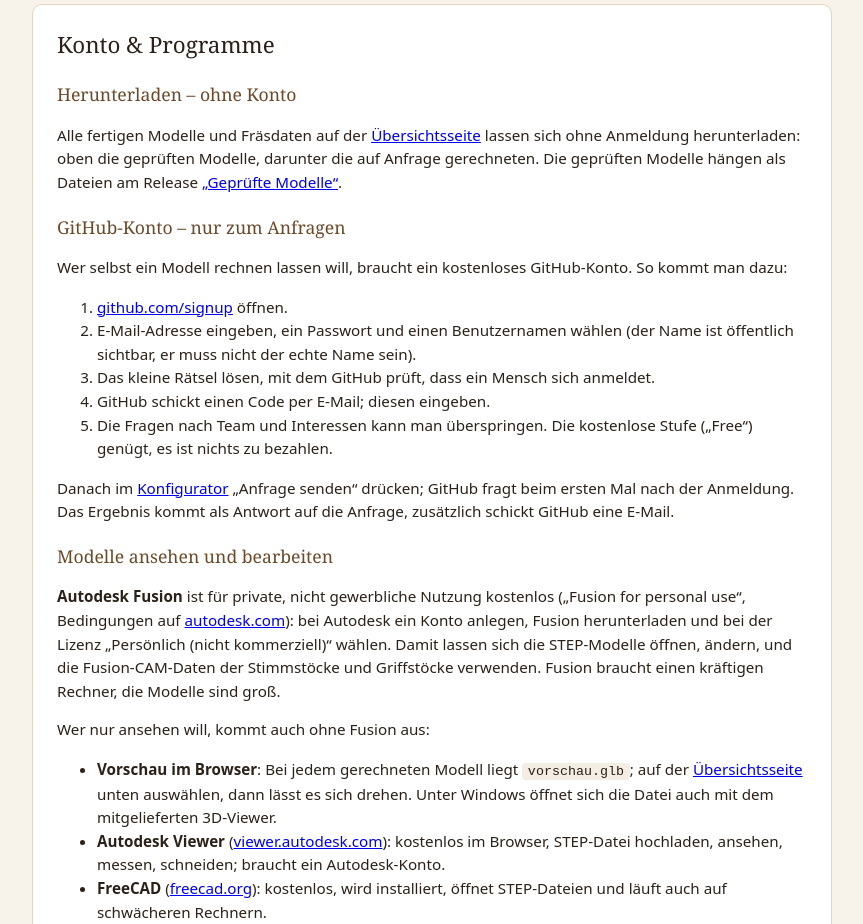
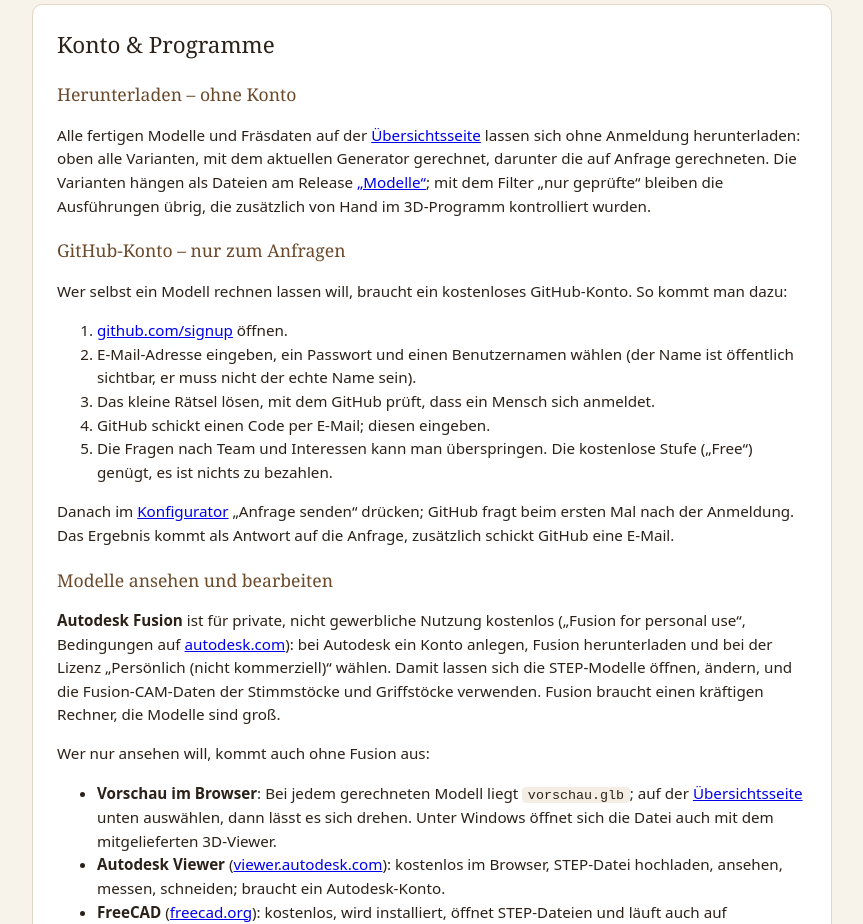
Before and after one commit to jpascher/harmonika-3d, a plain HTML site: page docs/hilfe.html in a window 1280 px wide. Shown: the part 8920-9844 px from the top of the page, without its empty margins (334-1197 px from the left). Drawn offline with Linux system fonts and the light colour scheme.

Commit message:
Hilfe/README: Downloads aus dem Release Modelle
Co-Authored-By: Claude Opus 5.5 <noreply@anthropic.com>
Claude-Session: https://claude.ai/code/session_01L5kAKyWhhbEPZbEEdnCQY2

```diff
--- a/docs/hilfe.html
+++ b/docs/hilfe.html
@@ -214,7 +214,7 @@
 <section id="ansehen">
   <h2>Konto &amp; Programme</h2>
   <h3>Herunterladen – ohne Konto</h3>
-  <p>Alle fertigen Modelle und Fräsdaten auf der <a href="./">Übersichtsseite</a> lassen sich ohne Anmeldung herunterladen: oben die geprüften Modelle, darunter die auf Anfrage gerechneten. Die geprüften Modelle hängen als Dateien am Release <a href="https://github.com/jpascher/harmonika-3d/releases/tag/modelle-geprueft">„Geprüfte Modelle“</a>.</p>
+  <p>Alle fertigen Modelle und Fräsdaten auf der <a href="./">Übersichtsseite</a> lassen sich ohne Anmeldung herunterladen: oben alle Varianten, mit dem aktuellen Generator gerechnet, darunter die auf Anfrage gerechneten. Die Varianten hängen als Dateien am Release <a href="https://github.com/jpascher/harmonika-3d/releases/tag/modelle">„Modelle“</a>; mit dem Filter „nur geprüfte“ bleiben die Ausführungen übrig, die zusätzlich von Hand im 3D-Programm kontrolliert wurden.</p>
   <h3>GitHub-Konto – nur zum Anfragen</h3>
   <p>Wer selbst ein Modell rechnen lassen will, braucht ein kostenloses GitHub-Konto. So kommt man dazu:</p>
   <ol>
```
Also changed, not shown: 1 other file.
